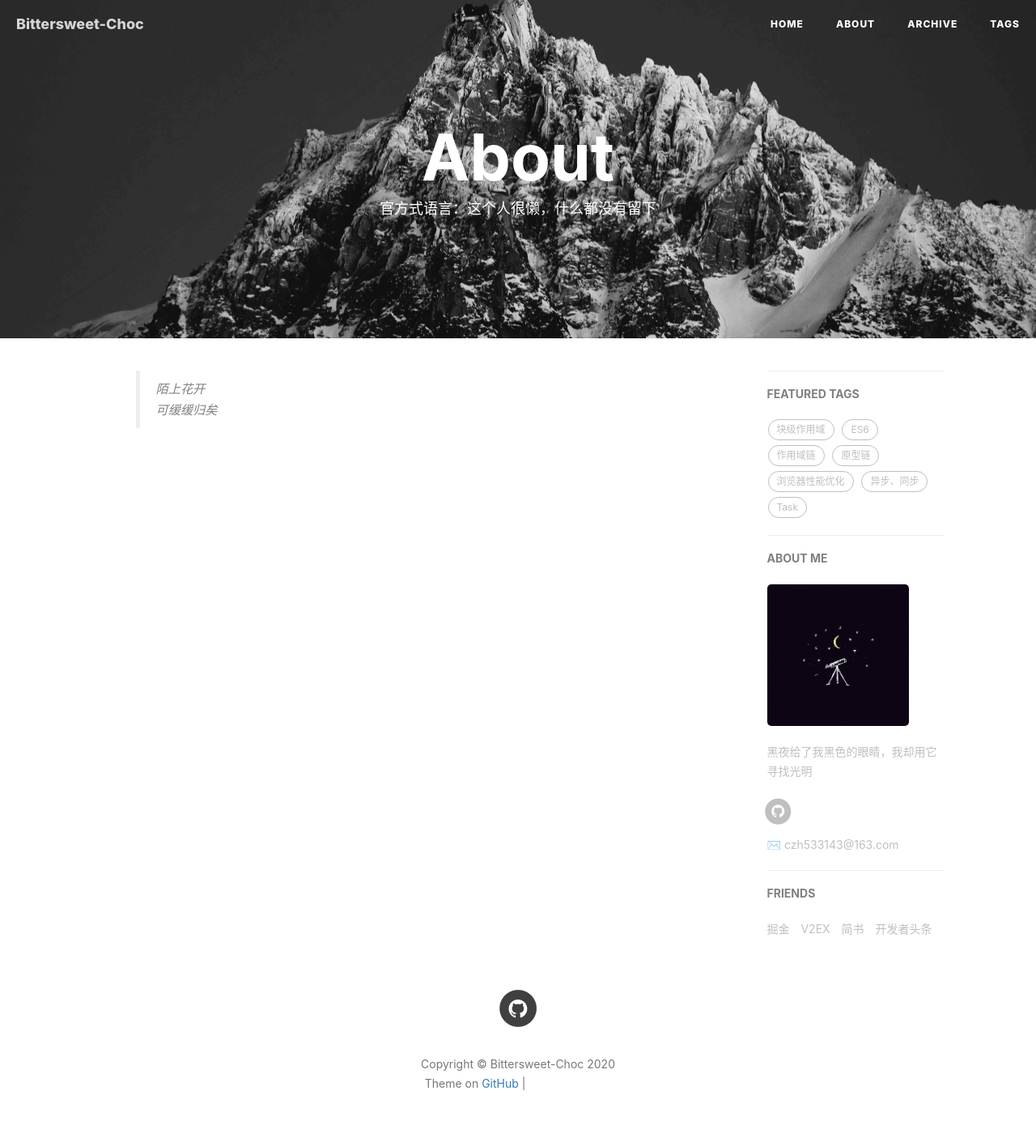
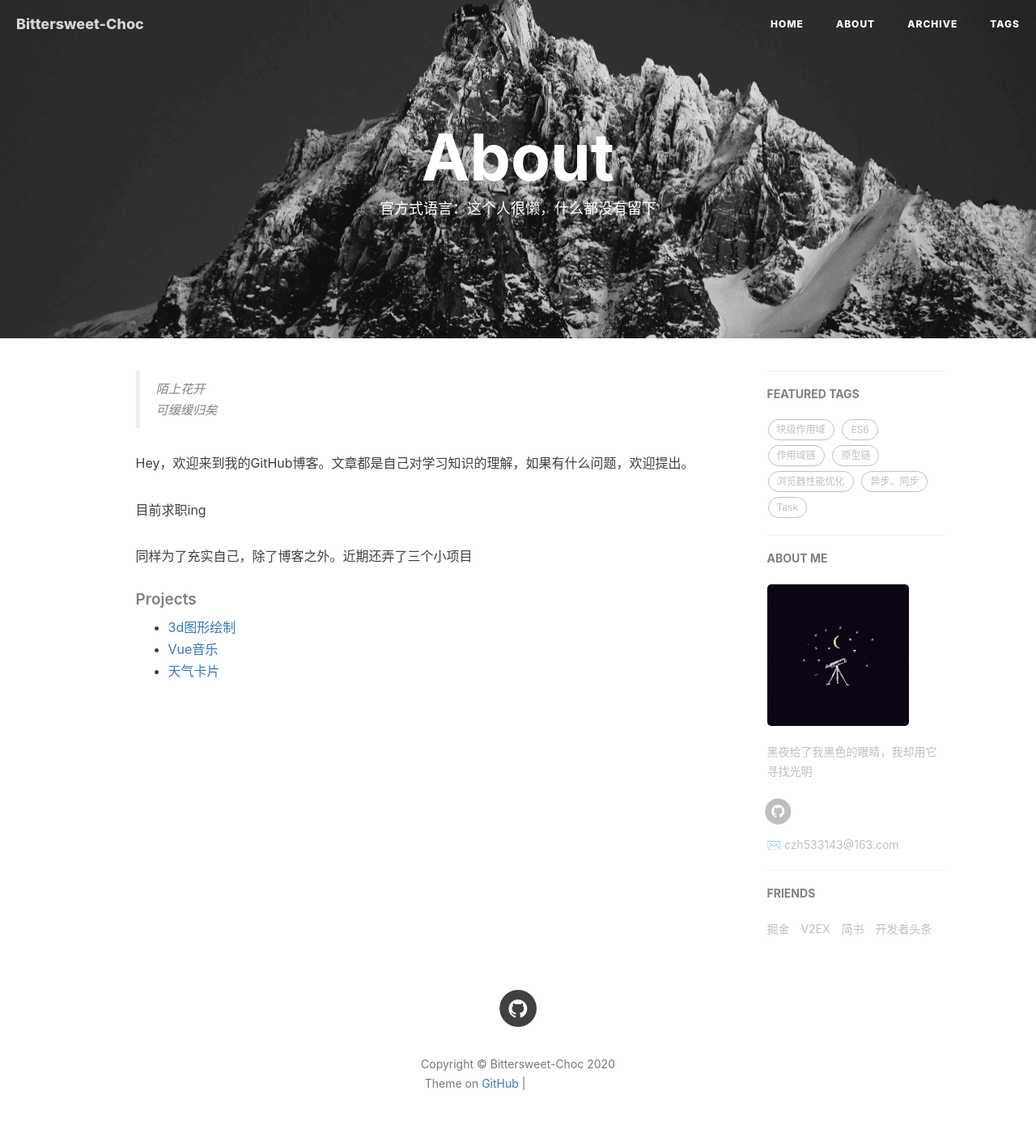
Before and after one commit to Bittersweet-Chocolate/Bittersweet-Chocolate.github.io, a Jekyll site: the page built from about.html, in a window 1280 px wide. Shown: the whole page at 81% size. Built offline with Jekyll 4.4.1, drawn with Linux system fonts in a browser that asks for light colours; nearby versions of some CDN libraries; comment, search, counter and statistics services are not loaded; grey boxes are pictures that could not be loaded.

Commit message:
介绍提交

```diff
--- a/about.html
+++ b/about.html
@@ -18,7 +18,19 @@ header-img: "img/about.jpg"
     <blockquote><p>陌上花开<br>
     可缓缓归矣</p></blockquote>
 
+    <p>Hey，欢迎来到我的GitHub博客。文章都是自己对学习知识的理解，如果有什么问题，欢迎提出。</p>
 
+    <p>目前求职ing</p>
+
+    <p>同样为了充实自己，除了博客之外。近期还弄了三个小项目</p>
+
+    <h5>Projects</h5>
+
+    <ul>
+        <li><a href="https://bittersweet-chocolate.github.io/draw3dEcharts" target="_blank">3d图形绘制</a></li>
+        <li><a href="https://bittersweet-chocolate.github.io/vue-music" target="_blank">Vue音乐</a></li>
+        <li><a href="https://bittersweet-chocolate.github.io/weather" target="_blank">天气卡片</a></li>
+    </ul>
 </div>
 
 
```
